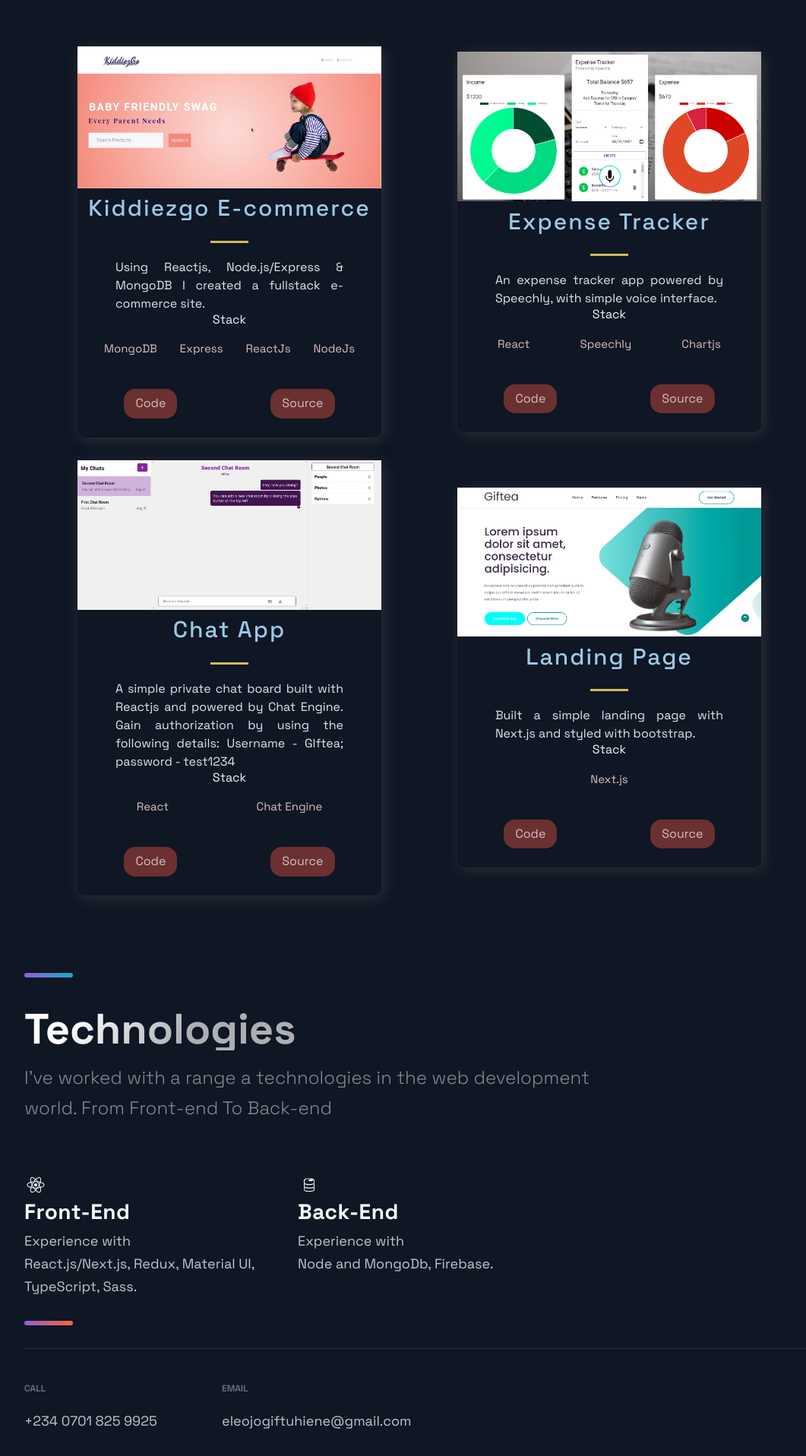
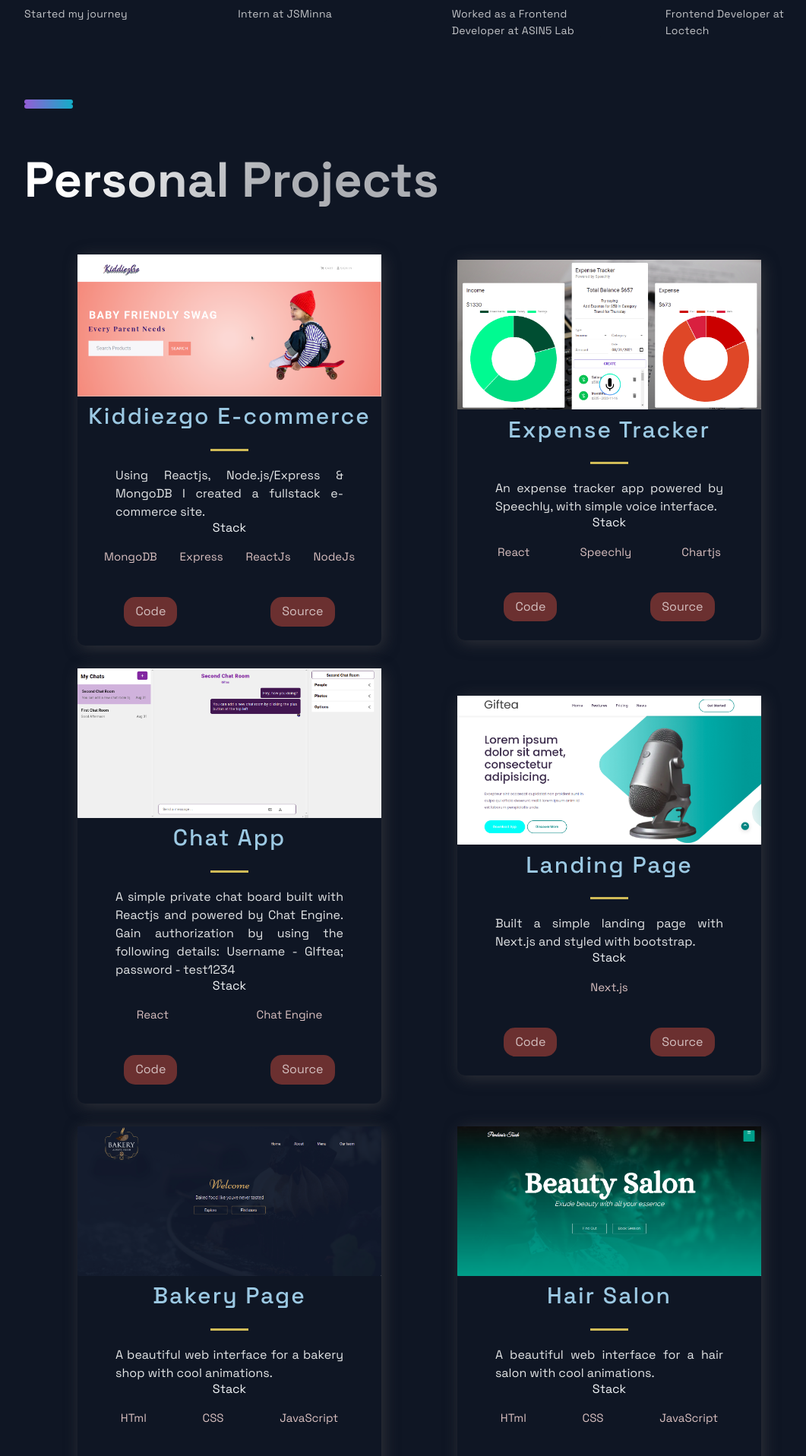
Before and after one commit to Giftea/giftuhiene, a Next.js app: page / in a window 1280 px wide. Shown: the part 863-2780 px from the top of the page at 76% size, without its empty margins (88-1149 px from the left). Built offline with nearby package versions, Linux system fonts and the light colour scheme.

Commit message:
added more projects

```diff
--- a/src/components/TimeLine/TimeLine.js
+++ b/src/components/TimeLine/TimeLine.js
@@ -65,12 +65,12 @@ const Timeline = () => {
 
   return (
     <Section id="about">
-      <SectionTitle>About Me</SectionTitle>
-      <SectionText>
+      <SectionTitle>Work Experience</SectionTitle>
+      {/* <SectionText>
         The purpose of JavaScript Mastery is to help aspiring and established
         developers to take their development skills to the next level and build
         awesome apps.
-      </SectionText>
+      </SectionText> */}
       <CarouselContainer ref={carouselRef} onScroll={handleScroll}>
         <>
           {TimeLineData.map((item, index) => (
--- a/src/constants/constants.js
+++ b/src/constants/constants.js
@@ -26,7 +26,7 @@ export const projects = [
     image: "/images/3.png",
     tags: ["React", "Chat Engine"],
     source: "https://github.com/Giftea/chat-app",
-    visit: "https://private-group-chat.netlify.app/",
+    visit: "https://private-group-chat.netlify.app",
     id: 2,
   },
   {
@@ -39,12 +39,31 @@ export const projects = [
     visit: "next-landingpage-1.vercel.app",
     id: 3,
   },
+  {
+    title: "Bakery Page",
+    description:
+      "A beautiful web interface for a bakery shop with cool animations.",
+    image: "/images/5.png",
+    tags: ["HTml", "CSS", "JavaScript"],
+    source: "https://github.com/Giftea/bakery",
+    visit: "https://jovial-turing-1d6bd6.netlify.app",
+    id: 2,
+  },
+  {
+    title: "Hair Salon",
+    description:
+      "A beautiful web interface for a hair salon with cool animations.",
+    image: "/images/6.png",
+    tags: ["HTml", "CSS", "JavaScript"],
+    source: "https://github.com/Giftea/pandora-beauty-salon",
+    visit: "https://cocky-edison-a83936.netlify.app",
+    id: 3,
+  },
 ];
 
 export const TimeLineData = [
-  { year: 2017, text: "Started my journey" },
-  { year: 2018, text: "Worked as a freelance developer" },
-  { year: 2019, text: "Founded JavaScript Mastery" },
-  { year: 2020, text: "Shared my projects with the world" },
-  { year: 2021, text: "Started my own platform" },
+  { year: 2018, text: "Started my journey" },
+  { year: 2019, text: "Intern at JSMinna" },
+  { year: 2020, text: "Worked as a Frontend Developer at ASIN5 Lab" },
+  { year: 2021, text: "Frontend Developer at Loctech" },
 ];
--- a/src/pages/index.js
+++ b/src/pages/index.js
@@ -14,7 +14,7 @@ const Home = () => {
         <Hero />
         <BgAnimation />
       </Section>
-      {/* <Timeline /> */}
+      <Timeline />
       <Projects />
       <Technologies />
       {/* <Acomplishments /> */}
```
Also changed, not shown: public/images/5.png (added), public/images/6.png (added).
